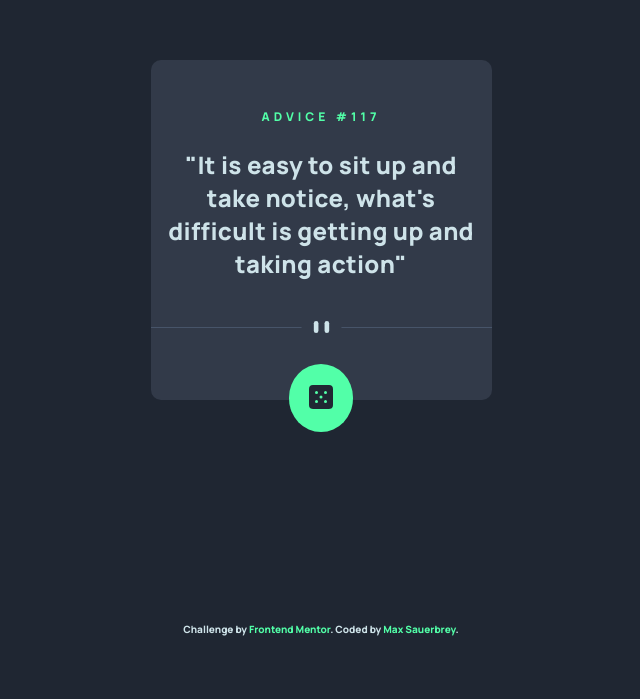
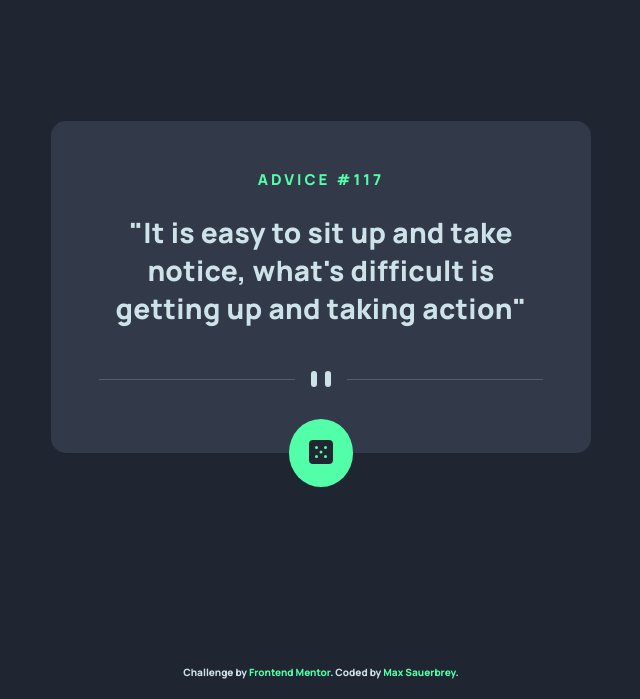
Before and after one commit to MaxSauerbrey/Front-Mentor_advice_generator_app, a plain HTML site: page index.html in a window 1280 px wide. Shown: the part 101-800 px from the top of the page, without its empty margins (319-959 px from the left). Drawn offline with nearby package versions, Linux system fonts and the light colour scheme; a script that the page names is missing.

Commit message:
add desktop style

```diff
--- a/css/style.css
+++ b/css/style.css
@@ -248,5 +248,42 @@ picture {
     transform: scale(0.5);
   }
 }
+@media only screen and (min-width: 750px) {
+  body {
+    display: flex;
+    padding: 0;
+    justify-content: space-evenly;
+  }
+
+  .card {
+    padding: 0 2.8125rem 0 2.8125rem;
+    max-width: 33.75rem;
+    align-self: center;
+    top: 7rem;
+    border-radius: 0.9375rem;
+  }
+  .card__title {
+    font-size: 0.9375rem;
+    letter-spacing: 0.1875rem;
+  }
+  .card__advice {
+    position: relative;
+    font-size: 1.75rem;
+    margin: 1.4375rem 0 1.75rem;
+    padding: 0;
+    text-align: center;
+  }
+  .card__button {
+    top: 2.1rem;
+  }
+  .card__divider {
+    margin-top: 0;
+  }
+
+  .attribution {
+    position: relative;
+    top: 5.5rem;
+  }
+}
 
 /*# sourceMappingURL=style.css.map */
```
Also changed, not shown: 1 other file.
